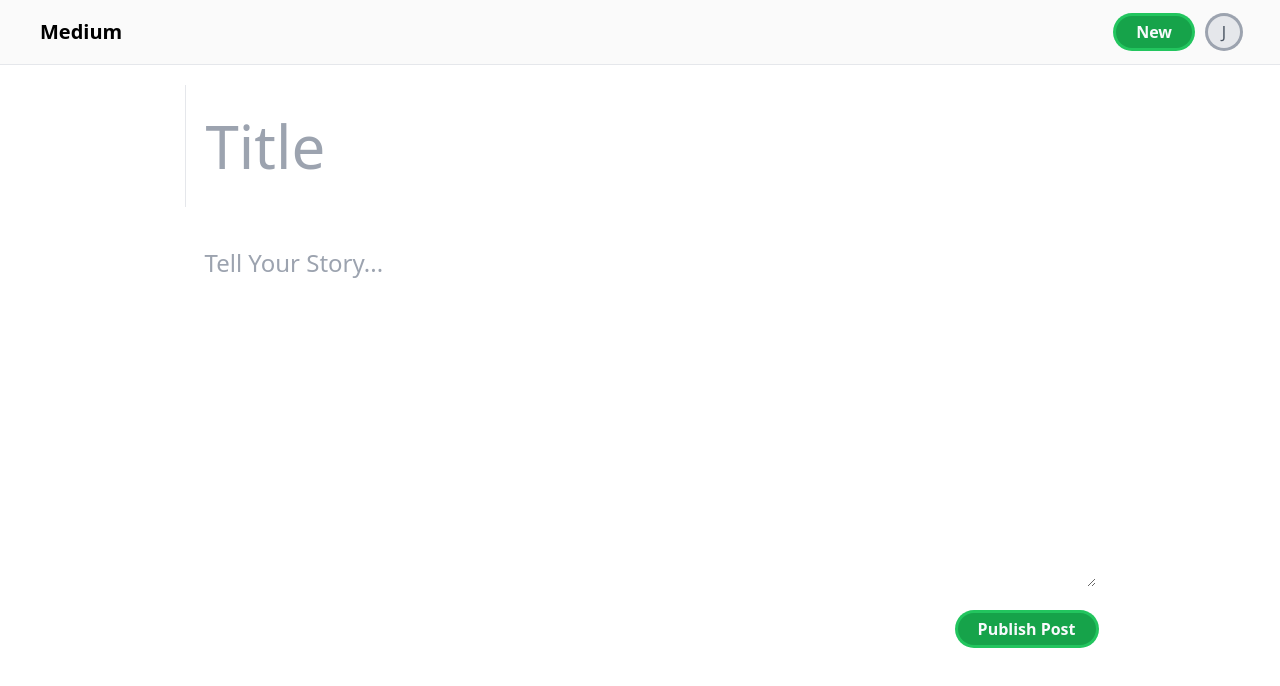
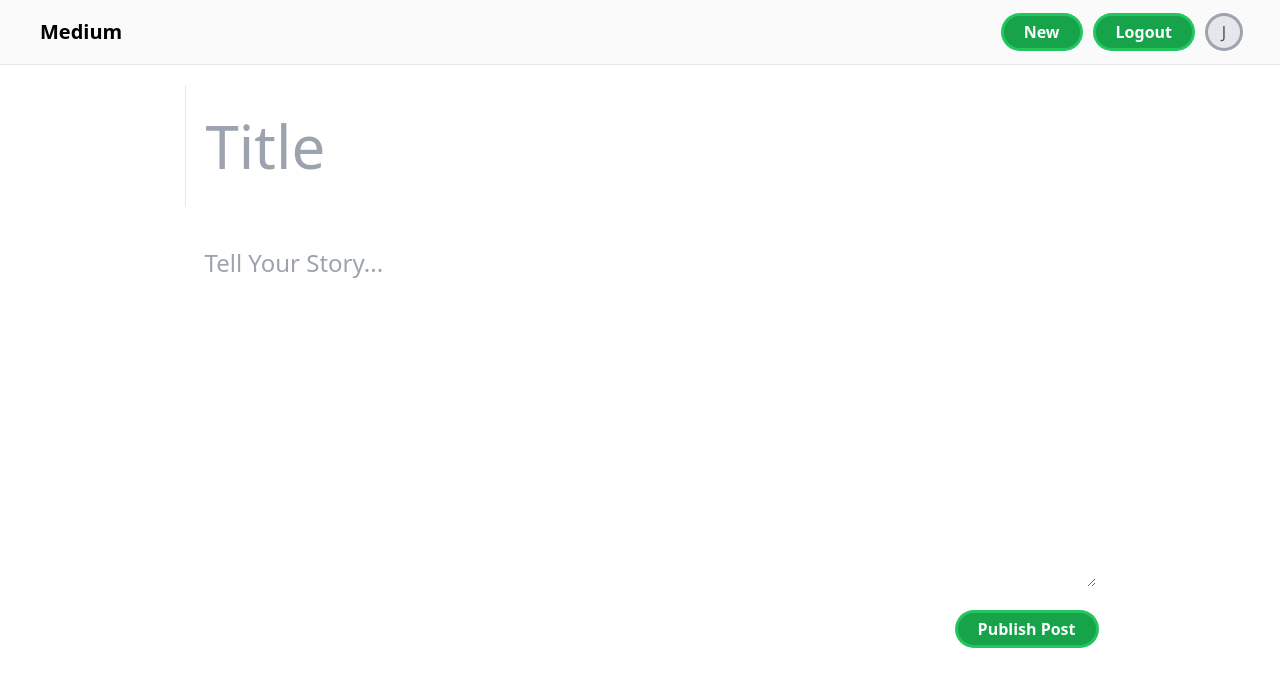
Before and after one commit to javed-ak/medium-clone, a React (Vite) app in the folder frontend/: page /publish in a window 1280 px wide. Shown: the top 686 px of the page. Built offline with nearby package versions, Linux system fonts and the light colour scheme; no server answers.

Commit message:
logout btn added

```diff
--- a/frontend/src/components/Appbar.tsx
+++ b/frontend/src/components/Appbar.tsx
@@ -14,6 +14,9 @@ export const Appbar = () => {
                 <Link to={'/publish'}>
                     <motion.button whileHover={{ scale: 1.1 }} whileTap={{ scale: 0.95 }} className="ring ring-green-500 text-slate-50 bg-green-600 rounded-full font-bold px-5 py-1">New</motion.button>
                 </Link>
+                <Link to={'/signup'}>
+                    <motion.button whileHover={{ scale: 1.1 }} whileTap={{ scale: 0.95 }} className="ring ring-green-500 text-slate-50 bg-green-600 rounded-full font-bold px-5 py-1">Logout</motion.button>
+                </Link>
                 <Avatar name="Javed" size='big'/>
             </div>
         </div>
```
